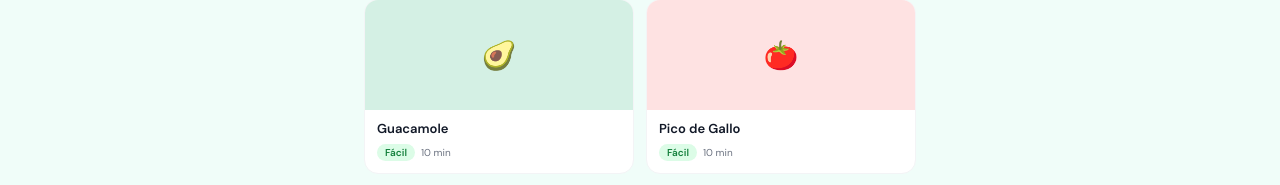
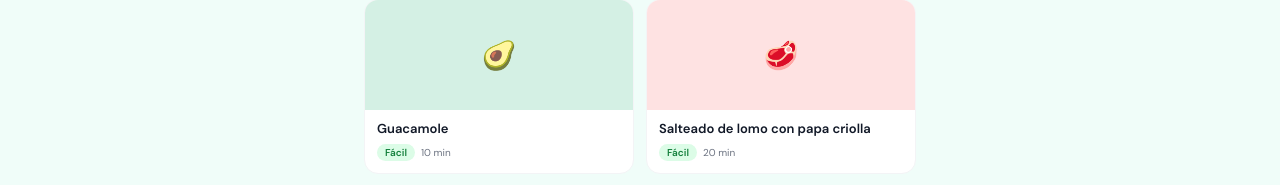
Before and after one commit to serge9387/lamiacucina-links, a Next.js app: page / in a window 1280 px wide. Shown: the part 741-926 px from the top of the page. Built offline with nearby package versions, Linux system fonts and the light colour scheme; no server answers; the database is empty.

Commit message:
fix: replace Pico de Gallo with Salteado de lomo con papa criolla
https://claude.ai/code/session_011cqEvvCQ9Umo9eLp2mvPoG

```diff
--- a/app/page.js
+++ b/app/page.js
@@ -7,7 +7,7 @@ const supabase = createClient(
 
 const STATIC_CARDS = [
   { title: 'Guacamole', diff: 'Fácil', time: 10, bg: '#d4f0e4', emoji: '🥑' },
-  { title: 'Pico de Gallo', diff: 'Fácil', time: 10, bg: '#fee2e2', emoji: '🍅' },
+  { title: 'Salteado de lomo con papa criolla', diff: 'Fácil', time: 20, bg: '#fee2e2', emoji: '🥩' },
   { title: 'Huevos al ajo', diff: 'Fácil', time: 15, bg: '#fef9c3', emoji: '🍳' },
   { title: 'Wrap keto fácil con tocineta', diff: 'Fácil', time: 10, bg: '#fce7f3', emoji: '🥓' },
 ];
```
